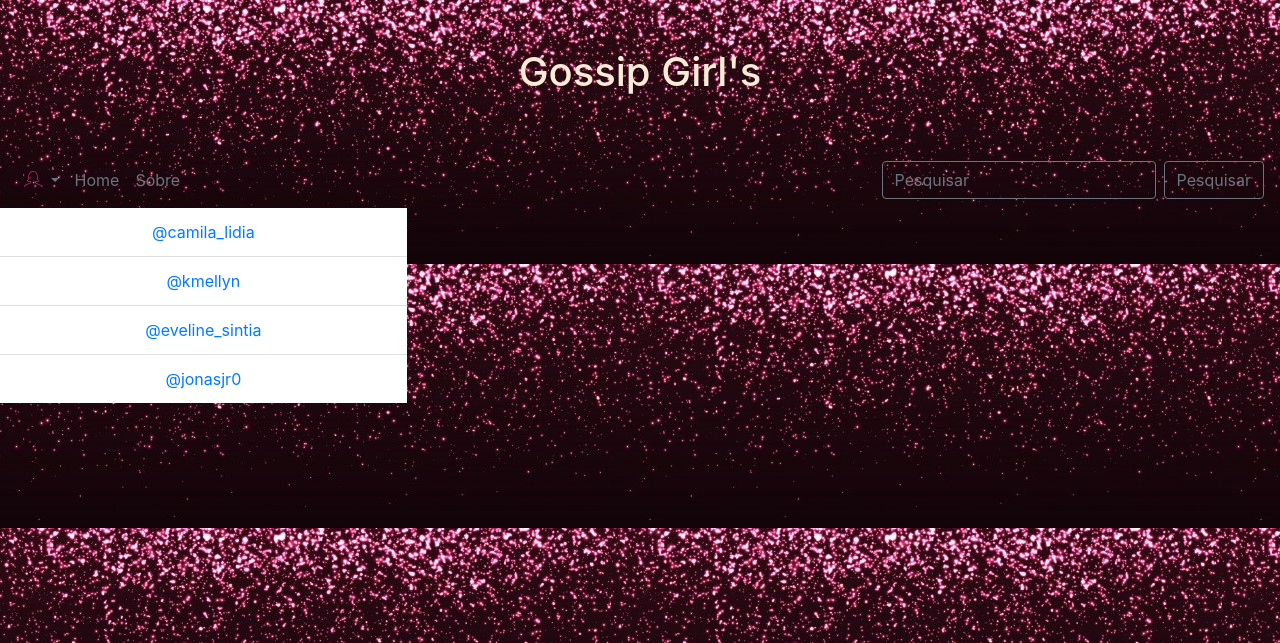
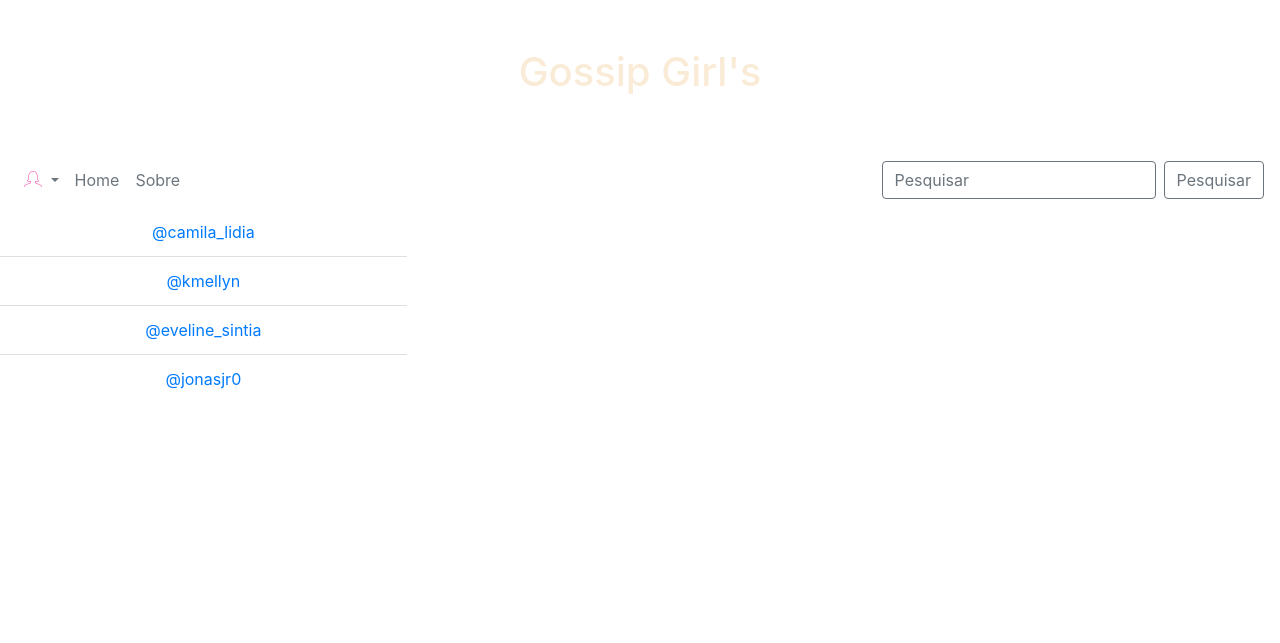
Before and after one commit to kleytonric/Projeto-1.2, a PHP site: page /index.php?pg=footer in a window 1280 px wide. Shown: the top 643 px of the page. Run offline with PHP 8.4, Linux system fonts and the light colour scheme; some web fonts are replaced.

Commit message:
alteração

```diff
--- a/paginas/includes/header.php
+++ b/paginas/includes/header.php
@@ -31,9 +31,9 @@
                 echo '<link rel="stylesheet" href="public/css/meucss.css">';
                 break;
 
-                case 'footer':
-                echo '<link rel="stylesheet" href="public/css/footer.css">';
-                break;
+                // case 'footer':
+                // echo '<link rel="stylesheet" href="public/css/footer.css">';
+                // break;
 
             default:
                 # code...
--- a/public/css/footer.css
+++ /dev/null
@@ -1,7 +0,0 @@
-.menu {
-    background-color: transparent;
-}
-
-body {
-    background-image: url(../img/ouro-rosa.jpg);
-}
```
